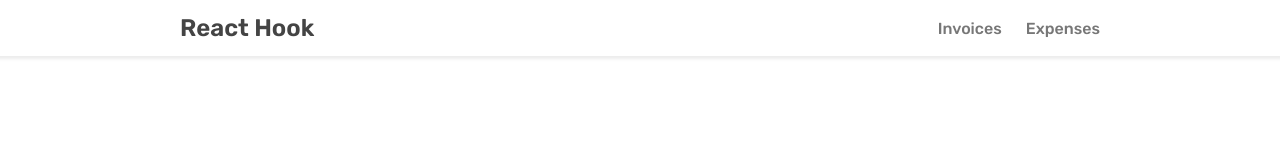
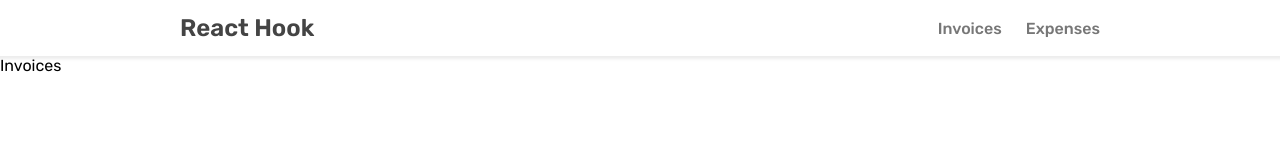
Before and after one commit to NJVS/tutorial-react-router-v6, a React (Create React App) app: page /invoices in a window 1280 px wide. Shown: the top 160 px of the page. Built offline with nearby package versions, Linux system fonts and the light colour scheme.

Commit message:
basic routes/route

```diff
--- a/src/App.jsx
+++ b/src/App.jsx
@@ -1,9 +1,16 @@
 import Navbar from './components/Navbar';
+import { Routes, Route } from 'react-router-dom';
+import Invoices from './components/Invoices';
+import Expenses from './components/Expenses';
 
 function App() {
   return (
     <>
       <Navbar />
+      <Routes>
+        <Route path='/invoices' element={<Invoices />} />
+        <Route path='/expenses' element={<Expenses />} />
+      </Routes>
     </>
   );
 }
```
